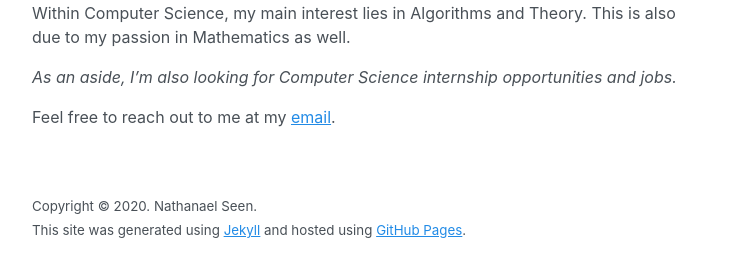
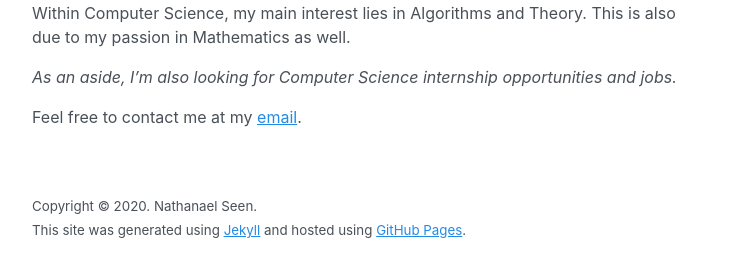
Before and after one commit to nathanaelseen/nathanaelseen.github.io, a Jekyll site: the page built from _pages/aboutme.md, in a window 1280 px wide. Shown: the part 337-614 px from the top of the page, without its empty margins (272-1007 px from the left). Built offline with Jekyll 4.4.1, drawn with Linux system fonts in a browser that asks for light colours.

Commit message:
Update page aboutme.md

```diff
--- a/_pages/aboutme.md
+++ b/_pages/aboutme.md
@@ -16,4 +16,4 @@ This is also due to my passion in Mathematics as well.
 
 _As an aside, I'm also looking for Computer Science internship opportunities and jobs._
 
-Feel free to reach out to me at my [email](mailto:coderatwork64@gmail.com).
+Feel free to contact me at my [email](mailto:coderatwork64@gmail.com).
```
